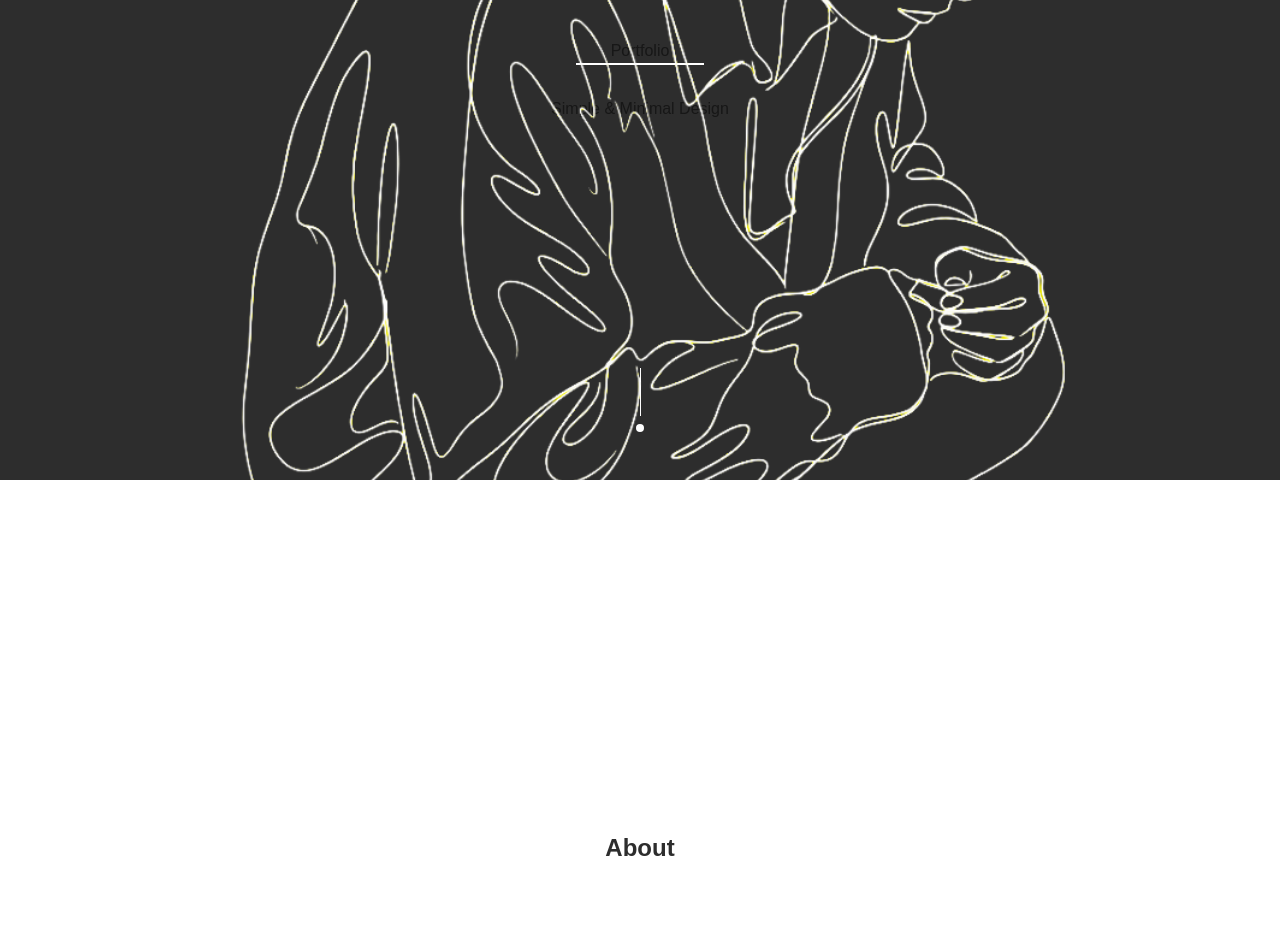
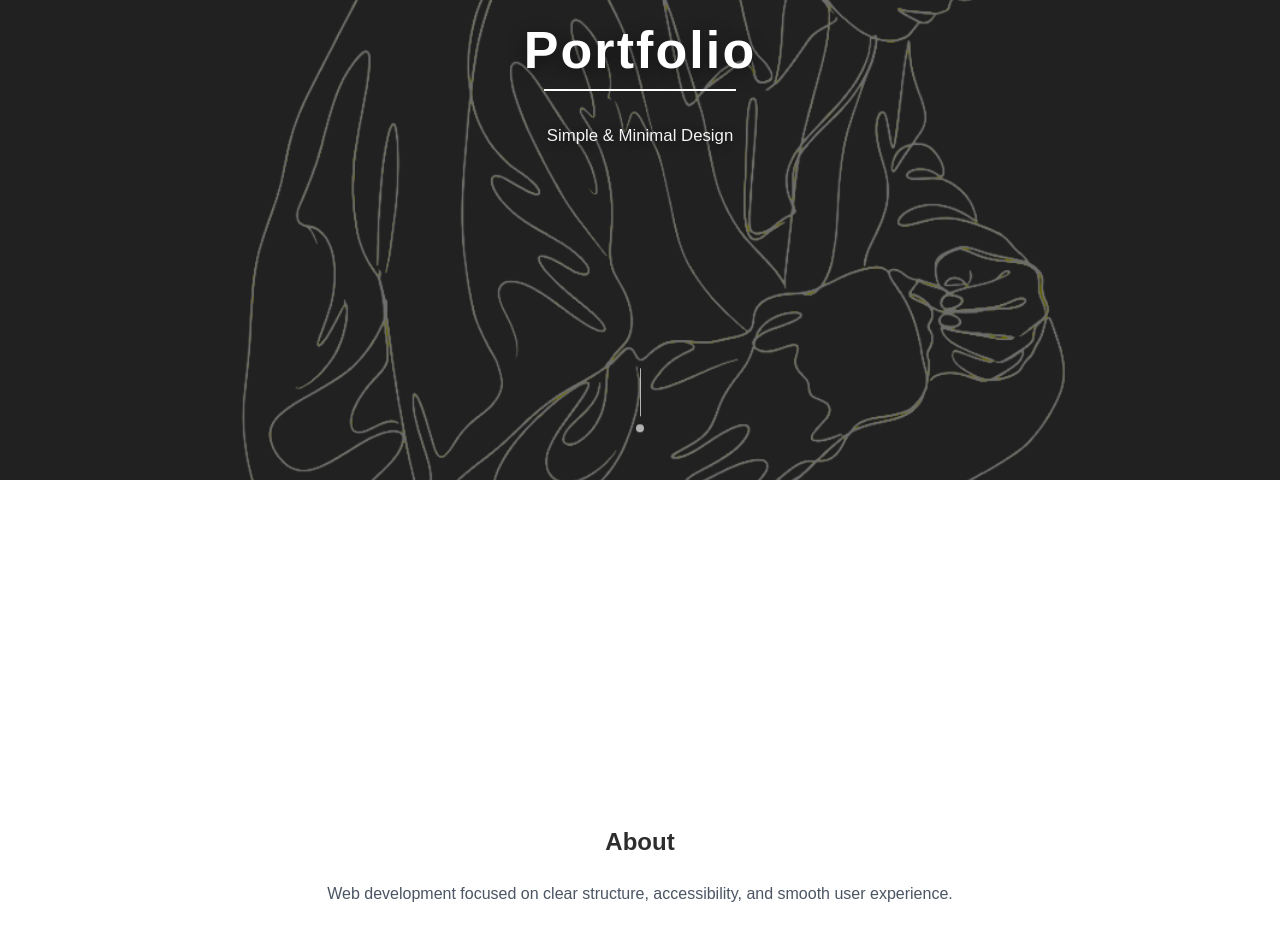
Before and after one commit to kousei2071/my-app, a Next.js app: page / in a window 1280 px wide. Shown: the part 320-1260 px from the top of the page. Built offline with nearby package versions, Linux system fonts and the light colour scheme.

Commit message:
Refactor Home component to replace Main and About with HeroSection and AboutSection; remove unused styles and components.

```diff
--- a/app/components/about.module.css
+++ b/app/components/AboutSection.module.css
@@ -10,11 +10,11 @@
 .container {
   max-width: 56rem;
   margin: 0 auto;
+  text-align: center;
 }
 
 .heading {
-  text-align: center;
-  margin-bottom: 4rem;
+  margin-bottom: 1.25rem;
   color: #2d2d2d;
 }
 
@@ -22,3 +22,10 @@
   font-size: 1.5rem;
   font-weight: 700;
 }
+
+.description {
+  margin: 0 auto 1.75rem;
+  max-width: 40rem;
+  color: #4b5563;
+  line-height: 1.8;
+}
--- /dev/null
+++ b/app/components/AboutSection.tsx
@@ -0,0 +1,16 @@
+import styles from './AboutSection.module.css';
+
+export default function AboutSection() {
+  return (
+    <section className={styles.section} aria-labelledby="about-title">
+      <div className={styles.container}>
+        <h2 id="about-title" className={styles.heading}>
+          <span className={styles.title}>About</span>
+        </h2>
+        <p className={styles.description}>
+          Web development focused on clear structure, accessibility, and smooth user experience.
+        </p>
+      </div>
+    </section>
+  );
+}
--- a/app/components/main.module.css
+++ b/app/components/HeroSection.module.css
@@ -1,4 +1,4 @@
-.section {
+.sec {
   min-height: 100vh;
   display: flex;
   align-items: center;
@@ -9,32 +9,57 @@
   background-color: #2d2d2d;
 }
 
-.content {
+.sec::before {
+  content: "";
+  position: absolute;
+  inset: 0;
+  background: rgba(0, 0, 0, 0.28);
+  z-index: 1;
+}
+
+.cnt {
+  position: relative;
+  z-index: 2;
   text-align: center;
 }
 
-.divider {
+.ttl {
+  color: #ffffff;
+  font-size: clamp(1.75rem, 5vw, 3.25rem);
+  font-weight: 800;
+  letter-spacing: 0.04em;
+  text-shadow: 0 4px 18px rgba(0, 0, 0, 0.45);
+}
+
+.sub {
+  color: #f3f4f6;
+  font-size: 1.05rem;
+  text-shadow: 0 2px 10px rgba(0, 0, 0, 0.4);
+}
+
+.div {
   height: 2px;
-  width: 8rem;
+  width: 12rem;
   margin: 0 auto 2rem;
   background-color: #ffffff;
 }
 
-.scrollIndicatorWrapper {
+.siw {
   position: absolute;
   bottom: 3rem;
   left: 50%;
   transform: translateX(-50%);
+  z-index: 2;
 }
 
-.scrollIndicator {
+.si {
   display: flex;
   flex-direction: column;
   align-items: center;
   gap: 0.5rem;
 }
 
-.line {
+.ln {
   width: 1px;
   height: 3rem;
   background-color: #ffffff;
@@ -47,11 +72,14 @@
   background-color: #ffffff;
 }
 
-.backgroundImage {
+.bg {
   position: absolute;
   bottom: 0;
   left: 0;
   width: 100%;
   height: 100%;
   object-fit: cover;
+  filter: brightness(0.6);
+  z-index: 0;
+  pointer-events: none;
 }
--- /dev/null
+++ b/app/components/HeroSection.tsx
@@ -0,0 +1,60 @@
+ 'use client';
+
+import { useEffect, useRef } from 'react';
+import Image from 'next/image';
+import styles from './HeroSection.module.css';
+
+type HeroSectionProps = {
+  title: string;
+  subtitle: string;
+};
+
+export default function HeroSection({ title, subtitle }: HeroSectionProps) {
+  // Animated scroll indicator DOM ref
+  const indicatorRef = useRef<HTMLDivElement | null>(null);
+
+  useEffect(() => {
+    if (!indicatorRef.current) return;
+
+    const animation = indicatorRef.current.animate(
+      [
+        { transform: 'translateY(0px)', opacity: 0.65 },
+        { transform: 'translateY(10px)', opacity: 1 },
+        { transform: 'translateY(0px)', opacity: 0.65 },
+      ],
+      {
+        duration: 1400,
+        iterations: Infinity,
+        easing: 'ease-in-out',
+      },
+    );
+
+    // Cleanup on unmount
+    return () => animation.cancel();
+  }, []);
+
+  return (
+    <section className={styles.sec} aria-labelledby="hero-title">
+      <div className={styles.cnt}>
+        <h1 id="hero-title" className={styles.ttl}>{title}</h1>
+        <div className={styles.div} aria-hidden="true" />
+        <p className={styles.sub}>{subtitle}</p>
+      </div>
+      <div className={styles.siw} aria-hidden="true">
+        <div ref={indicatorRef} className={styles.si}>
+          <div className={styles.ln} />
+          <div className={styles.dot} />
+        </div>
+      </div>
+      <Image
+        src="/myline.png"
+        // Decorative image
+        alt=""
+        fill
+        priority
+        sizes="100vw"
+        className={styles.bg}
+      />
+    </section>
+  );
+}
--- a/app/components/about.tsx
+++ /dev/null
@@ -1,14 +0,0 @@
-import React from 'react'
-import styles from './about.module.css';
-
-export default function About() {
-    return (
-        <section className={styles.section}>
-        <div className={styles.container}>
-            <h2 className={styles.heading}>
-                <span className={styles.title}>About</span>
-            </h2>
-        </div>
-        </section>
-    );
-}
--- a/app/components/main.tsx
+++ /dev/null
@@ -1,22 +0,0 @@
-'use client'
-
-import styles from './main.module.css';
-
-export default function Main() {
-    return (
-        <section className={styles.section}>
-        <div className={styles.content}>
-          <h1>Portfolio</h1>
-          <div className={styles.divider} />
-          <p>Simple & Minimal Design</p>
-        </div>
-        <div className={styles.scrollIndicatorWrapper}>
-          <div className={styles.scrollIndicator}>
-            <div className={styles.line} />
-            <div className={styles.dot} />
-          </div>
-        </div>
-        <img src="/myline.png" alt="myline" className={styles.backgroundImage} />
-      </section>
-    );
-}
--- a/app/page.tsx
+++ b/app/page.tsx
@@ -1,11 +1,14 @@
-import Main from './components/main';
-import About from './components/about';
+import HeroSection from './components/HeroSection';
+import AboutSection from './components/AboutSection';
 
 export default function Home() {
   return (
     <div>
-      <Main />
-      <About />
+      <HeroSection
+      title="Portfolio"
+      subtitle="Simple & Minimal Design"
+      />
+      <AboutSection />
     </div>
   );
 }
```
